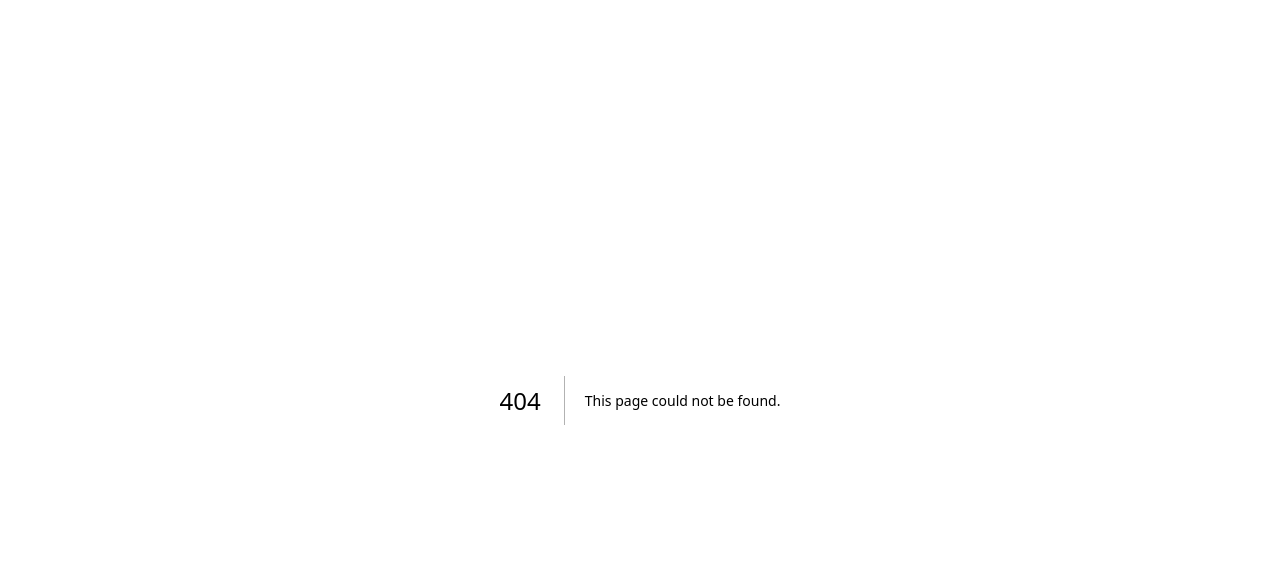
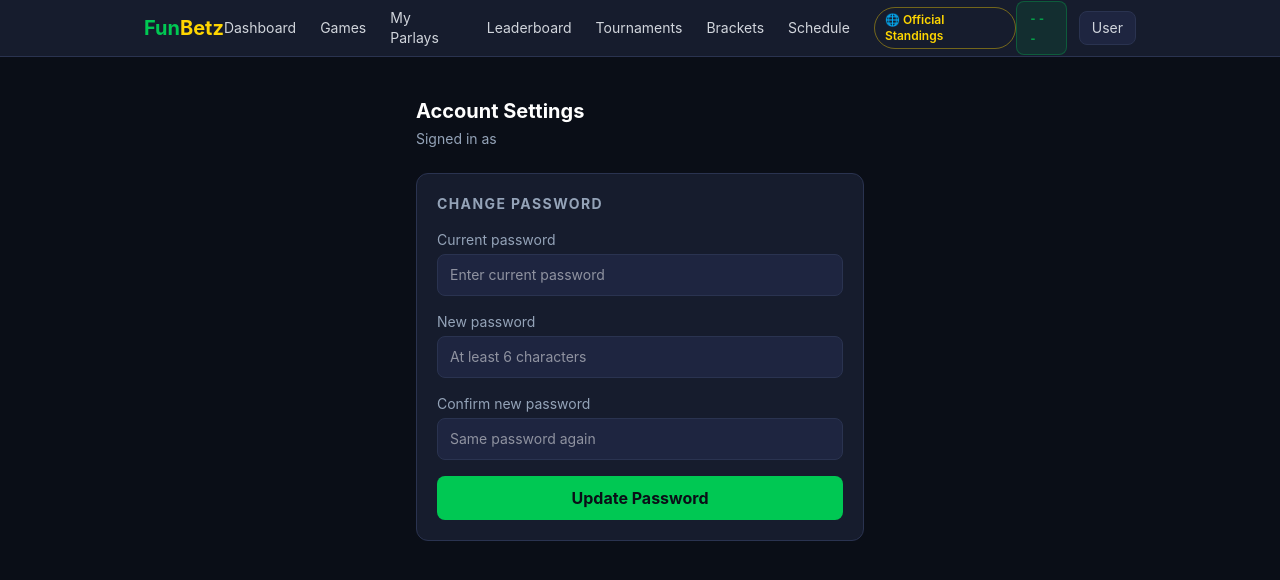
Before and after one commit to kudzooman2025/funbetz, a Next.js app: page /account in a window 1280 px wide. Before the commit this address had no page. Shown: the top 580 px of the page. Built offline with nearby package versions, Linux system fonts and the light colour scheme; no server answers.

Commit message:
Add change password page for logged-in users (/account)

```diff
--- /dev/null
+++ b/app/(app)/account/page.tsx
@@ -0,0 +1,118 @@
+"use client";
+
+import { useState } from "react";
+import { useSession } from "next-auth/react";
+
+export default function AccountPage() {
+  const { data: session } = useSession();
+
+  const [currentPassword, setCurrentPassword] = useState("");
+  const [newPassword, setNewPassword] = useState("");
+  const [confirm, setConfirm] = useState("");
+  const [status, setStatus] = useState<"idle" | "loading" | "success" | "error">("idle");
+  const [message, setMessage] = useState("");
+
+  const handleSubmit = async (e: React.FormEvent) => {
+    e.preventDefault();
+    if (newPassword !== confirm) {
+      setStatus("error");
+      setMessage("New passwords do not match");
+      return;
+    }
+    setStatus("loading");
+    setMessage("");
+    try {
+      const res = await fetch("/api/auth/change-password", {
+        method: "POST",
+        headers: { "Content-Type": "application/json" },
+        body: JSON.stringify({ currentPassword, newPassword }),
+      });
+      const data = await res.json();
+      if (!res.ok || data.error) {
+        setStatus("error");
+        setMessage(data.error ?? "Something went wrong");
+      } else {
+        setStatus("success");
+        setMessage("Password updated successfully!");
+        setCurrentPassword("");
+        setNewPassword("");
+        setConfirm("");
+      }
+    } catch {
+      setStatus("error");
+      setMessage("Network error. Please try again.");
+    }
+  };
+
+  return (
+    <div className="max-w-md mx-auto pt-4 pb-24 space-y-6">
+      <div>
+        <h1 className="text-xl font-bold text-white">Account Settings</h1>
+        <p className="text-brand-muted text-sm mt-1">
+          Signed in as <span className="text-white font-medium">{session?.user?.username}</span>
+        </p>
+      </div>
+
+      <div className="bg-brand-card border border-brand-border rounded-xl p-5 space-y-4">
+        <h2 className="text-sm font-bold text-brand-muted uppercase tracking-widest">
+          Change Password
+        </h2>
+
+        {status === "success" && (
+          <div className="bg-brand-green/10 border border-brand-green/30 rounded-lg px-4 py-3 text-brand-green text-sm">
+            ✓ {message}
+          </div>
+        )}
+
+        <form onSubmit={handleSubmit} className="space-y-4">
+          <div>
+            <label className="block text-sm text-brand-muted mb-1">Current password</label>
+            <input
+              type="password"
+              value={currentPassword}
+              onChange={(e) => setCurrentPassword(e.target.value)}
+              required
+              placeholder="Enter current password"
+              className="w-full bg-brand-surface border border-brand-border rounded-lg px-3 py-2.5 text-white text-sm focus:outline-none focus:border-brand-green"
+            />
+          </div>
+          <div>
+            <label className="block text-sm text-brand-muted mb-1">New password</label>
+            <input
+              type="password"
+              value={newPassword}
+              onChange={(e) => setNewPassword(e.target.value)}
+              required
+              minLength={6}
+              placeholder="At least 6 characters"
+              className="w-full bg-brand-surface border border-brand-border rounded-lg px-3 py-2.5 text-white text-sm focus:outline-none focus:border-brand-green"
+            />
+          </div>
+          <div>
+            <label className="block text-sm text-brand-muted mb-1">Confirm new password</label>
+            <input
+              type="password"
+              value={confirm}
+              onChange={(e) => setConfirm(e.target.value)}
+              required
+              placeholder="Same password again"
+              className="w-full bg-brand-surface border border-brand-border rounded-lg px-3 py-2.5 text-white text-sm focus:outline-none focus:border-brand-green"
+            />
+          </div>
+
+          {status === "error" && (
+            <p className="text-red-400 text-sm">{message}</p>
+          )}
+
+          <button
+            type="submit"
+            disabled={status === "loading"}
+            className="w-full bg-brand-green text-brand-dark font-bold py-2.5 rounded-lg hover:bg-green-400 transition-colors disabled:opacity-60"
+          >
+            {status === "loading" ? "Updating…" : "Update Password"}
+          </button>
+        </form>
+      </div>
+    </div>
+  );
+}
--- /dev/null
+++ b/app/api/auth/change-password/route.ts
@@ -0,0 +1,48 @@
+/**
+ * POST /api/auth/change-password
+ * Body: { currentPassword: string; newPassword: string }
+ * Requires an active session.
+ */
+
+import { NextResponse } from "next/server";
+import bcrypt from "bcryptjs";
+import { auth } from "@/lib/auth";
+import { prisma } from "@/lib/prisma";
+
+export async function POST(req: Request) {
+  const session = await auth();
+  if (!session?.user?.id) {
+    return NextResponse.json({ error: "Unauthorized" }, { status: 401 });
+  }
+
+  const { currentPassword, newPassword } = await req.json();
+
+  if (!currentPassword || !newPassword) {
+    return NextResponse.json({ error: "All fields are required" }, { status: 400 });
+  }
+  if (newPassword.length < 6) {
+    return NextResponse.json({ error: "New password must be at least 6 characters" }, { status: 400 });
+  }
+
+  const user = await prisma.user.findUnique({
+    where: { id: session.user.id },
+    select: { passwordHash: true },
+  });
+
+  if (!user?.passwordHash) {
+    return NextResponse.json({ error: "Unable to verify current password" }, { status: 400 });
+  }
+
+  const valid = await bcrypt.compare(currentPassword, user.passwordHash);
+  if (!valid) {
+    return NextResponse.json({ error: "Current password is incorrect" }, { status: 400 });
+  }
+
+  const newHash = await bcrypt.hash(newPassword, 12);
+  await prisma.user.update({
+    where: { id: session.user.id },
+    data: { passwordHash: newHash },
+  });
+
+  return NextResponse.json({ success: true });
+}
--- a/components/layout/navbar.tsx
+++ b/components/layout/navbar.tsx
@@ -77,6 +77,13 @@ export function Navbar() {
                 >
                   Wallet
                 </Link>
+                <Link
+                  href="/account"
+                  className="block px-4 py-2 text-sm text-gray-300 hover:bg-brand-surface"
+                  onClick={() => setMenuOpen(false)}
+                >
+                  🔑 Change Password
+                </Link>
                 {session?.user?.isAdmin && (
                   <Link
                     href="/admin"
```
